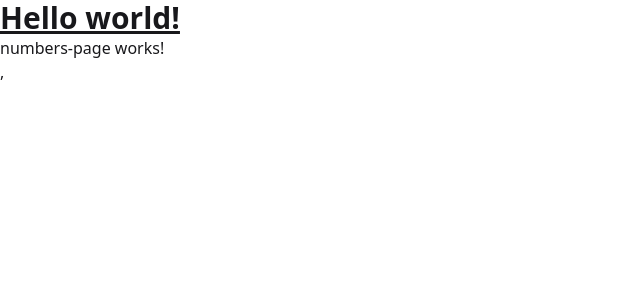
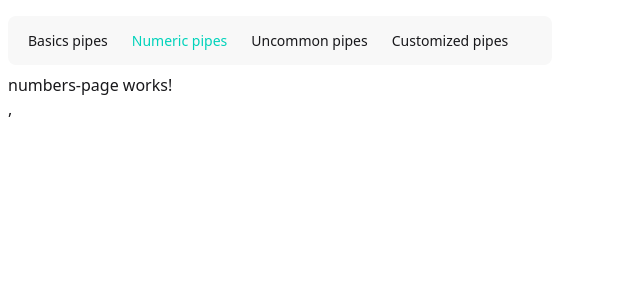
Before and after one commit to eliesser/angular-curso-2025-pipes-app, an Angular app: page /numbers in a window 1280 px wide. Shown: the top 300 px of the page, without its empty margins (0-640 px from the left). Built offline with nearby package versions, Linux system fonts and the light colour scheme.

Commit message:
add navbar component and update routing structure with titles

```diff
--- a/src/app/app.component.html
+++ b/src/app/app.component.html
@@ -1,2 +1,4 @@
-<h1 class="text-3xl font-bold underline">Hello world!</h1>
-<router-outlet />
+<main class="mx-auto max-w-7xl px-2 pt-2">
+  <app-navbar />
+  <router-outlet />
+</main>
--- a/src/app/app.component.ts
+++ b/src/app/app.component.ts
@@ -1,9 +1,10 @@
 import { Component } from '@angular/core';
 import { RouterOutlet } from '@angular/router';
+import { NavbarComponent } from './components/navbar/navbar.component';
 
 @Component({
   selector: 'app-root',
-  imports: [RouterOutlet],
+  imports: [RouterOutlet, NavbarComponent],
   templateUrl: './app.component.html',
   styleUrl: './app.component.css',
 })
--- a/src/app/app.routes.ts
+++ b/src/app/app.routes.ts
@@ -3,19 +3,23 @@ import { Routes } from '@angular/router';
 export const routes: Routes = [
   {
     path: 'basic',
+    title: 'Basics pipes',
     loadComponent: () => import('./pages/basic-page/basic-page.component'),
   },
   {
     path: 'numbers',
+    title: 'Numeric pipes',
     loadComponent: () => import('./pages/numbers-page/numbers-page.component'),
   },
   {
     path: 'uncommon',
+    title: 'Uncommon pipes',
     loadComponent: () =>
       import('./pages/uncommon-page/uncommon-page.component'),
   },
   {
     path: 'custom',
+    title: 'Customized pipes',
     loadComponent: () => import('./pages/custom-page/custom-page.component'),
   },
   {
--- /dev/null
+++ b/src/app/components/navbar/navbar.component.html
@@ -0,0 +1,9 @@
+<ul class="menu menu-horizontal bg-base-200 rounded-box my-2">
+  @for (route of routes; track route.path) {
+  <li>
+    <a [routerLink]="route.path" routerLinkActive="text-accent">{{
+      route.title
+    }}</a>
+  </li>
+  }
+</ul>
--- /dev/null
+++ b/src/app/components/navbar/navbar.component.ts
@@ -0,0 +1,15 @@
+import { Component } from '@angular/core';
+import { routes } from '../../app.routes';
+import { RouterLink, RouterLinkActive } from '@angular/router';
+
+@Component({
+  selector: 'app-navbar',
+  imports: [RouterLink, RouterLinkActive],
+  templateUrl: './navbar.component.html',
+})
+export class NavbarComponent {
+  routes = routes.map(({ title, path }) => ({
+    title: title ?? '',
+    path: path ?? '',
+  }));
+}
--- a/src/app/pages/basic-page/basic-page.component.ts
+++ b/src/app/pages/basic-page/basic-page.component.ts
@@ -1,9 +1,8 @@
-import { ChangeDetectionStrategy, Component } from '@angular/core';
+import { Component } from '@angular/core';
 
 @Component({
   selector: 'app-basic-page',
   imports: [],
   templateUrl: './basic-page.component.html',
-  changeDetection: ChangeDetectionStrategy.OnPush,
 })
 export default class BasicPageComponent {}
--- a/src/app/pages/custom-page/custom-page.component.ts
+++ b/src/app/pages/custom-page/custom-page.component.ts
@@ -1,9 +1,8 @@
-import { ChangeDetectionStrategy, Component } from '@angular/core';
+import { Component } from '@angular/core';
 
 @Component({
   selector: 'app-custom-page',
   imports: [],
   templateUrl: './custom-page.component.html',
-  changeDetection: ChangeDetectionStrategy.OnPush,
 })
 export default class CustomPageComponent {}
--- a/src/app/pages/numbers-page/numbers-page.component.ts
+++ b/src/app/pages/numbers-page/numbers-page.component.ts
@@ -1,9 +1,8 @@
-import { ChangeDetectionStrategy, Component } from '@angular/core';
+import { Component } from '@angular/core';
 
 @Component({
   selector: 'app-numbers-page',
   imports: [],
   templateUrl: './numbers-page.component.html',
-  changeDetection: ChangeDetectionStrategy.OnPush,
 })
 export default class NumbersPageComponent {}
--- a/src/app/pages/uncommon-page/uncommon-page.component.ts
+++ b/src/app/pages/uncommon-page/uncommon-page.component.ts
@@ -1,9 +1,8 @@
-import { ChangeDetectionStrategy, Component } from '@angular/core';
+import { Component } from '@angular/core';
 
 @Component({
   selector: 'app-uncommon-page',
   imports: [],
   templateUrl: './uncommon-page.component.html',
-  changeDetection: ChangeDetectionStrategy.OnPush,
 })
 export default class UncommonPageComponent {}
```
